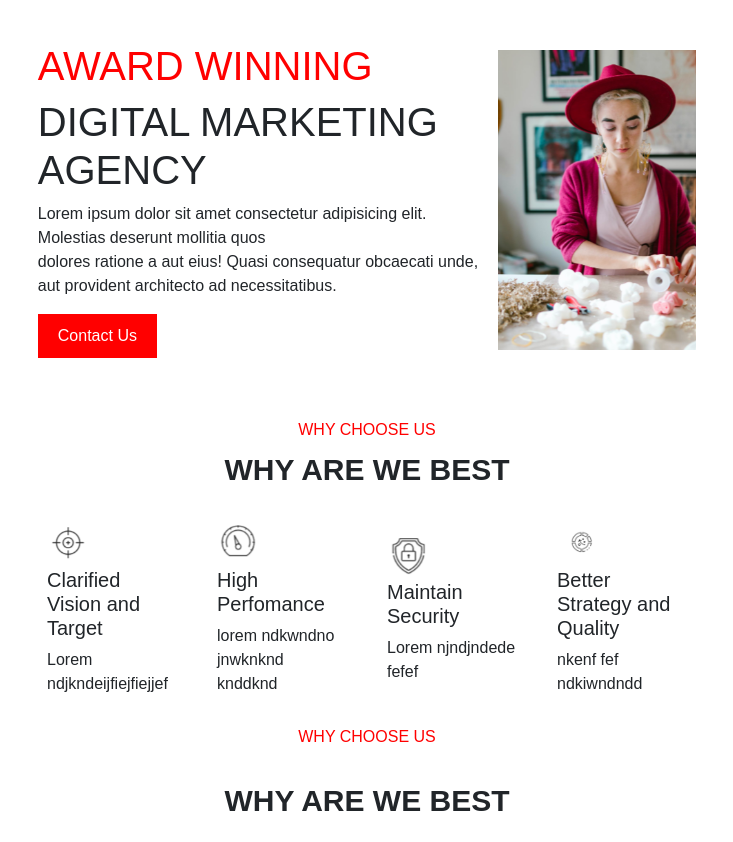
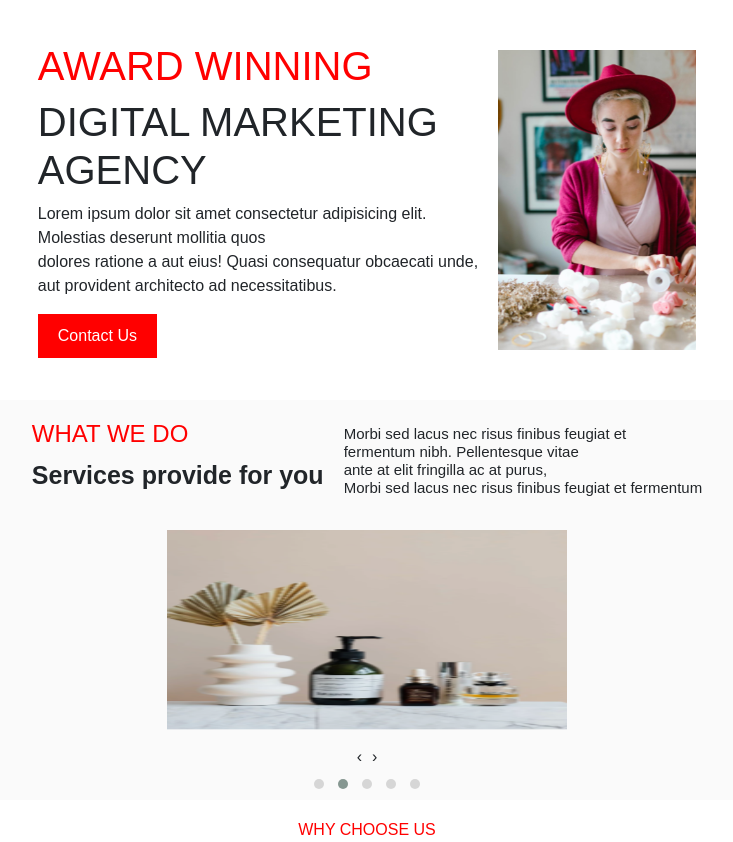
Before and after one commit to Giri231/Project, a plain HTML site: page index.html in a window 1280 px wide. Shown: the top 842 px of the page, without its empty margins (273-1006 px from the left). Drawn offline with nearby package versions, Linux system fonts and the light colour scheme.

Commit message:
added slider

```diff
--- a/index.html
+++ b/index.html
@@ -62,6 +62,32 @@
           </div>
         </div>
       </div>
+
+
+
+
+  <div class="section-2">
+    <div class="content-box">
+      <div class="horizontal-section">
+        <div class="div1">
+          <h5 class="redcol">WHAT WE DO</h5>
+          <p class="parabold">Services provide for you</p>
+        </div>
+        <div class="div2">
+          <h6>Morbi sed lacus nec risus finibus feugiat et <br> fermentum  nibh.  Pellentesque vitae <br>ante at elit fringilla ac at purus, <br>Morbi sed lacus nec risus finibus feugiat et fermentum</h6>
+        </div>
+      </div>
+      <div class="slider-container">
+        <div id="vertical-slider" class="owl-carousel owl-theme">
+          <div class="item"><img src="Screenshot 2024-06-01 215208.png" alt="Image 1"></div>
+          <div class="item"><img src="Screenshot 2024-06-01 215217.png" alt="Image 2"></div>
+          <div class="item"><img src="3@2x.png" alt="Image 3"></div>
+          <div class="item"><img src="Screenshot 2024-06-01 215217.png" alt="Image 4"></div>
+          <div class="item"><img src="Screenshot 2024-06-01 215217.png" alt="Image 5"></div>
+        </div>
+      </div>
+    </div>
+  </div>
 
 
   <div class="section-4">
@@ -264,7 +290,6 @@ function openPopup() {
       renderContent();
       startAutoChange();
     });
-
     function submitForm() {
       const email = document.getElementById('email').value;
       const fname = document.getElementById('fname').value;
@@ -289,6 +314,7 @@ function openPopup() {
         alert('Error submitting form.');
       });
     }
+
   </script>
 </body>
 </html>
```
